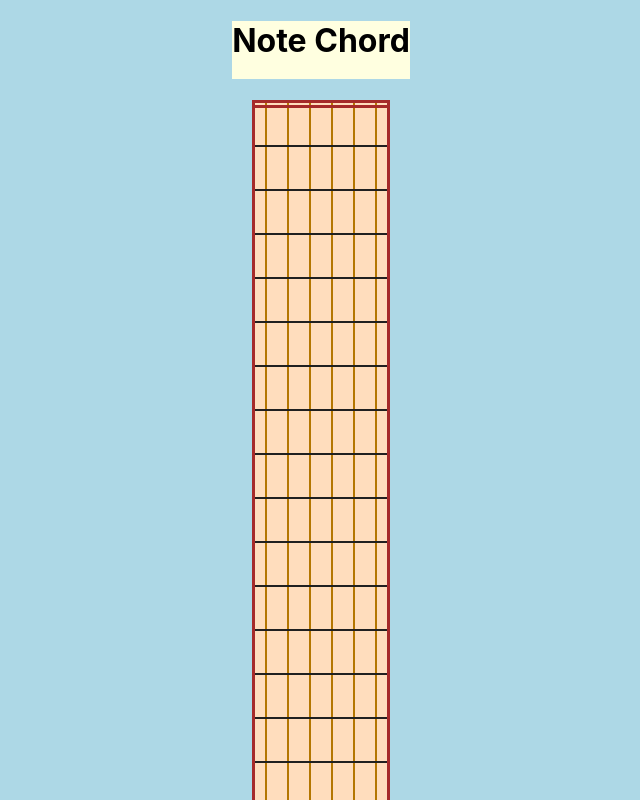
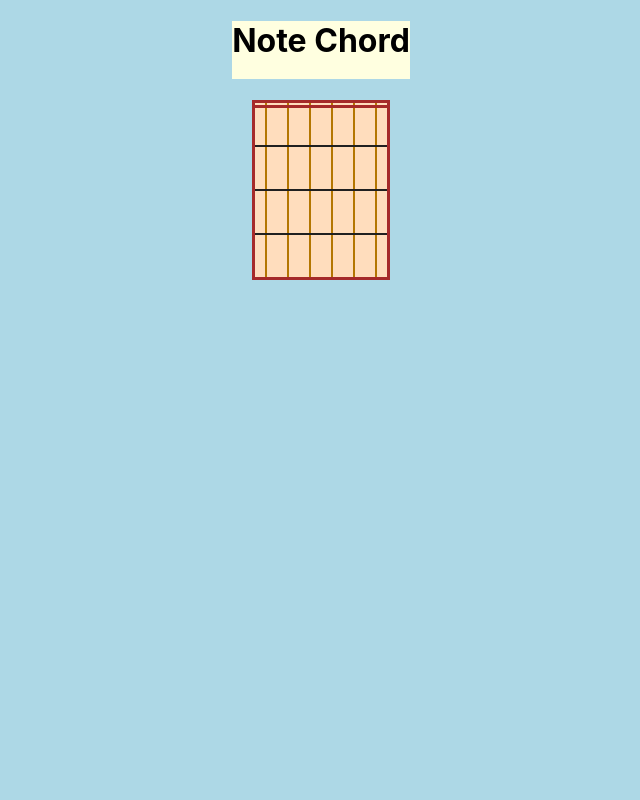
Before and after one commit to janhendrikstruve/capstone-project, a React (Vite) app: page / in a window 1280 px wide. Shown: the top 800 px of the page, without its empty margins (319-959 px from the left). Built offline with nearby package versions, Linux system fonts and the light colour scheme.

Commit message:
Create rclick event and render function for icons on fingerboard

```diff
--- a/src/app/components/Fingerboard/Fingerboard.tsx
+++ b/src/app/components/Fingerboard/Fingerboard.tsx
@@ -1,32 +1,69 @@
 import React from 'react'
 import styled from 'styled-components'
+import { IconArray } from '../../Icons/IconArray'
 
-export default function Fingerboard(): JSX.Element {
-  const board = Array(6).fill(Array(20).fill(null))
+type fingerboardProps = {
+  handleClick?: (columnIndex: number, rowIndex: number) => void
+  pressed: { e: number; a: number; d: number; g: number; b: number; e2: number }
+}
+export default function Fingerboard({
+  handleClick,
+  pressed,
+}: fingerboardProps): JSX.Element {
+  const board = Array(6).fill(Array(4).fill(null))
 
+  function renderClicked(columnIndex: number, rowIndex: number): JSX.Element {
+    rowIndex++
+    if (columnIndex === 0 && rowIndex === pressed.e) {
+      return <PressIcon />
+    }
+    if (columnIndex === 1 && rowIndex === pressed.a) {
+      return <PressIcon />
+    }
+    if (columnIndex === 2 && rowIndex === pressed.d) {
+      return <PressIcon />
+    }
+    if (columnIndex === 3 && rowIndex === pressed.g) {
+      return <PressIcon />
+    }
+    if (columnIndex === 4 && rowIndex === pressed.b) {
+      return <PressIcon />
+    }
+    if (columnIndex === 5 && rowIndex === pressed.e2) {
+      return <PressIcon />
+    } else {
+      return <></>
+    }
+  }
   return (
-    <StyledSection>
-      {board.map((string) => (
-        <YPosition>
-          {string.map(() => (
-            <XYPosition>
+    // <Heading children='add chord'/>
+    <Board>
+      {board.map((column, columnIndex) => (
+        <YPosition key={columnIndex}>
+          {column.map((_checked: boolean, rowIndex: number) => (
+            <XYPosition
+              key={rowIndex}
+              onClick={() => {
+                if (handleClick) handleClick(columnIndex, rowIndex)
+              }}
+            >
               <Guitarstring></Guitarstring>
+              {renderClicked(columnIndex, rowIndex)}
             </XYPosition>
           ))}
         </YPosition>
       ))}
-    </StyledSection>
+    </Board>
   )
 }
 
-const StyledSection = styled.section`
+const Board = styled.section`
   &:after {
     content: ' ';
     position: absolute;
     top: 2px;
     left: 0px;
     right: 0px;
-    bottom: 0px;
     border-top: 3px solid brown;
   }
   position: relative;
@@ -45,8 +82,18 @@ const YPosition = styled.span`
 const XYPosition = styled.div`
   padding: 0 10px;
   background-color: #ffddbd;
+  position: relative;
 `
 const Guitarstring = styled.div`
   padding: 20px 0;
   border: 1px solid #b47601;
 `
+const PressIcon = styled(
+  IconArray[Math.floor(Math.random() * IconArray.length)]
+)`
+  position: absolute;
+  z-index: 100;
+  left: 0;
+  right: 0;
+  top: 0.6rem;
+`
```
